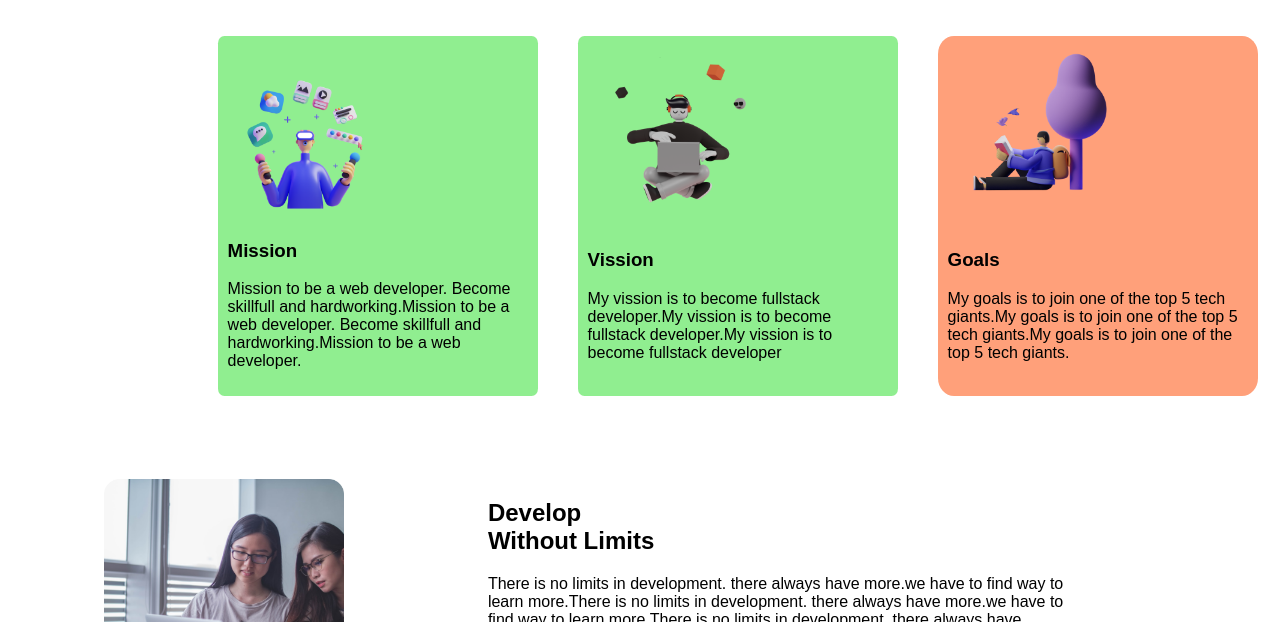
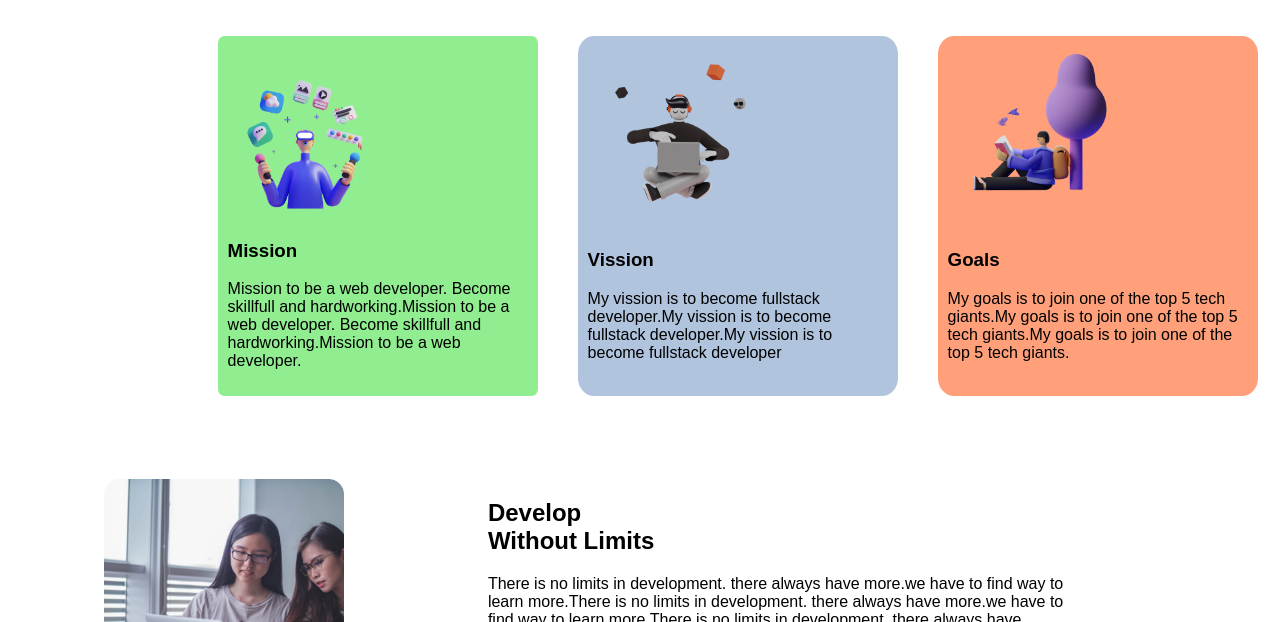
Before and after one commit to Tx-Adon/mission-portfolio, a plain HTML site: page index.html in a window 1280 px wide. Shown: the part 478-1100 px from the top of the page. Drawn offline with Linux system fonts and the light colour scheme.

Commit message:
correction added

```diff
--- a/index.html
+++ b/index.html
@@ -43,7 +43,7 @@
                 <p>Mission to be a web developer. Become skillfull and hardworking.Mission to be a web developer. Become
                     skillfull and hardworking.Mission to be a web developer.</p>
             </div>
-            <div class="width border">
+            <div class="width blue">
                 <img src="illustrator-2.png" alt="">
                 <h3>Vission</h3>
                 <p>My vission is to become fullstack developer.My vission is to become fullstack developer.My vission is
--- a/style.css
+++ b/style.css
@@ -51,6 +51,15 @@ section{
     margin: 20px;
     border:100% solid cadetblue;
 }
+.blue{
+    background-color: lightsteelblue;
+    width: 300px;
+    border-radius: 5%;
+    padding: 10px;
+    margin: 20px;
+    border:100% solid cadetblue;
+
+}
 .part{
     margin-left: 50%;
     margin-top: 5%;
```
Also changed, not shown: Shape.png (deleted), mission-2022-main/mission-2022-main/images/person/person-0.png (deleted), mission-2022-main/mission-2022-main/images/person/person-1.png (deleted), mission-2022-main/mission-2022-main/images/person/person-2.png (deleted), mission-2022-main/mission-2022-main/images/person/person-3.png (deleted), mission-2022-main/mission-2022-main/images/person/person-4.png (deleted), mission-2022-main/mission-2022-main/images/person/person-5.png (deleted), mission-2022-main/mission-2022-main/images/shapes/shape-1.png (deleted), mission-2022-main/mission-2022-main/images/shapes/shape-3.png (deleted), mission-2022-main/mission-2022-main/images/shapes/shape-5.png (deleted), mission-2022-main/mission-2022-main/images/shapes/shape-8.png (deleted), 4 other files.
